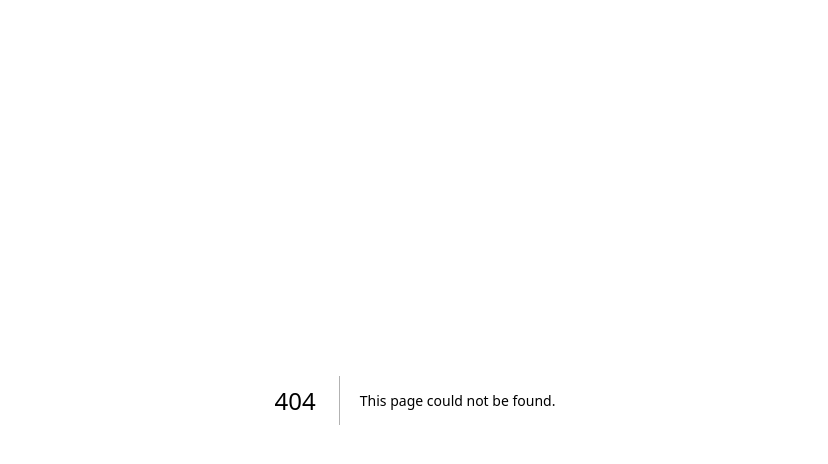
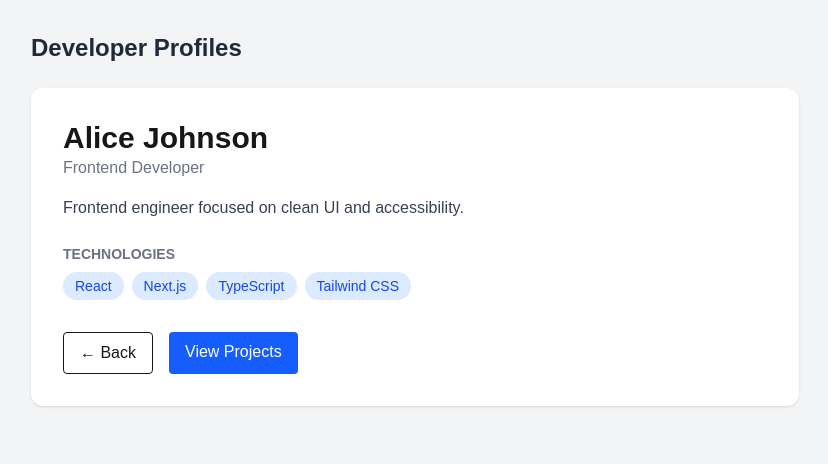
Before and after one commit to Mazennaji/devprofiles-nextjs, a Next.js app: page /developers/1 in a window 1280 px wide. Before the commit this address had no page. Shown: the top 464 px of the page, without its empty margins (225-1053 px from the left). Built offline with nearby package versions, Linux system fonts and the light colour scheme.

Commit message:
Fix developer dynamic route by awaiting params

```diff
--- a/app/developpers/[id]/page.tsx
+++ b/app/developers/[id]/page.tsx
@@ -1,18 +1,29 @@
 import Link from "next/link";
 import { developers } from "@/app/data/developers";
 
-export default function DeveloperPage({
-  params,
-}: {
-  params: { id: string };
-}) {
-  const developer = developers.find(d => d.id === params.id);
+type PageProps = {
+  params: Promise<{
+    id: string;
+  }>;
+};
+
+export default async function DeveloperPage({ params }: PageProps) {
+  const { id } = await params; // ✅ unwrap params
+
+  const developer = developers.find(
+    (dev) => dev.id === id
+  );
 
   if (!developer) {
     return (
-      <p className="rounded bg-red-100 p-4 text-red-700">
-        Developer not found
-      </p>
+      <div className="mx-auto max-w-3xl p-8">
+        <p className="rounded bg-red-100 p-4 text-red-700">
+          Developer not found
+        </p>
+        <Link href="/" className="text-blue-600">
+          ← Back to developers
+        </Link>
+      </div>
     );
   }
 
@@ -31,7 +42,7 @@ export default function DeveloperPage({
           {developer.technologies.map((tech) => (
             <span
               key={tech}
-              className="rounded-full bg-blue-100 px-3 py-1 text-sm font-medium text-blue-700"
+              className="rounded-full bg-blue-100 px-3 py-1 text-sm text-blue-700"
             >
               {tech}
             </span>
--- a/app/page.tsx
+++ b/app/page.tsx
@@ -1,5 +1,5 @@
 import Link from "next/link";
-import { developers } from "./data/developers";
+import { developers } from "@/app/data/developers";
 
 export default function HomePage() {
   return (
```
Also changed, not shown: app/data/developers.ts (renamed from app/data/developers.tsx), app/developers/[id]/projects/page.tsx (renamed from app/developpers/[id]/projects/page.tsx), app/developers/layout.tsx (renamed from app/developpers/layout.tsx), 1 other file (tests, documents, lock files or other folders).
